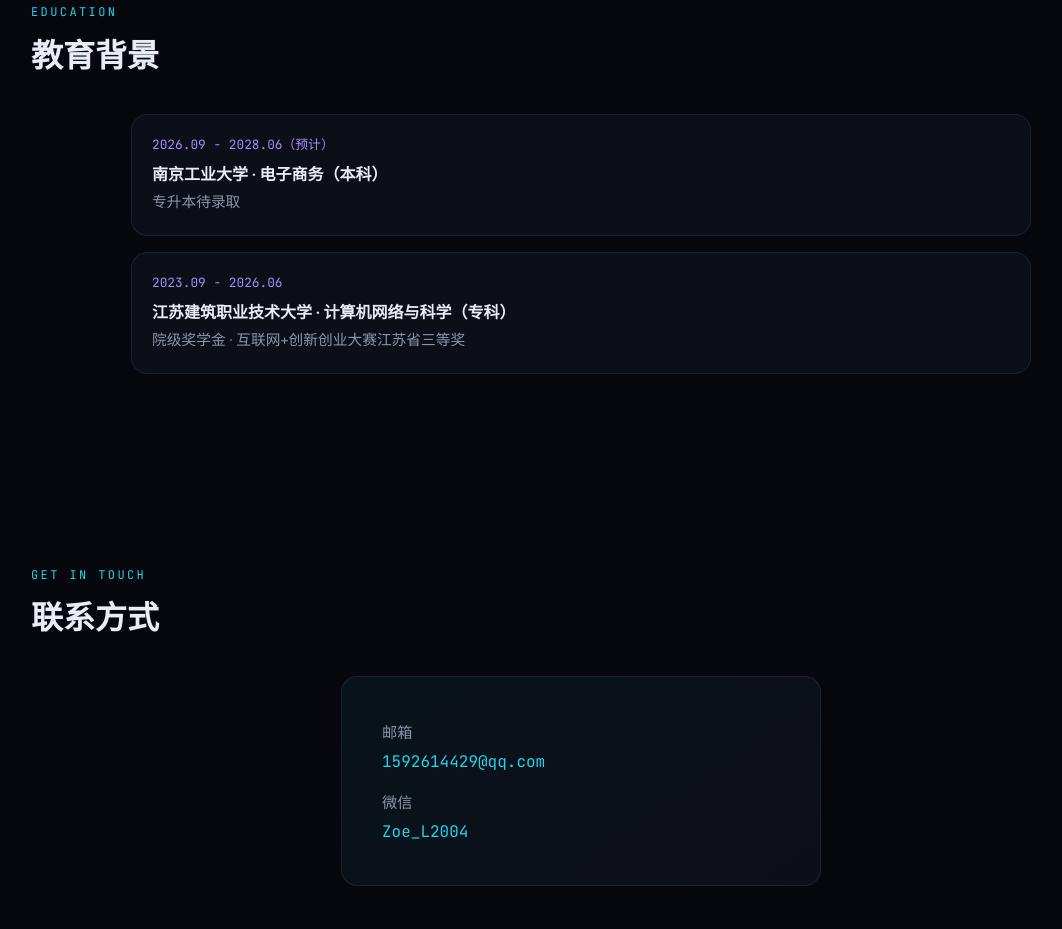
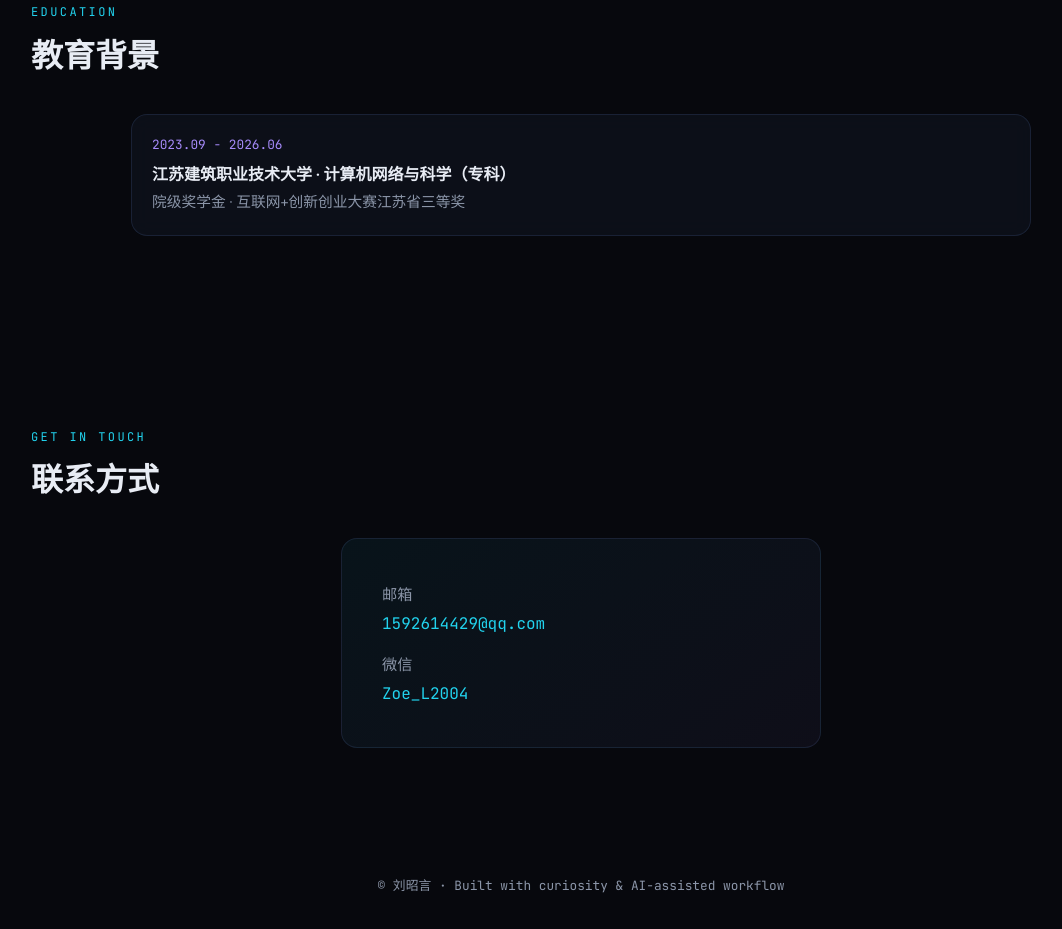
Before and after one commit to ccc11s/liuzhaoyan.github.io, a plain HTML site: page index.html in a window 1280 px wide. Shown: the part 3420-4349 px from the top of the page, without its empty margins (59-1121 px from the left). Drawn offline with Linux system fonts and the light colour scheme.

Commit message:
Add files via upload

```diff
--- a/index.html
+++ b/index.html
@@ -347,11 +347,6 @@
         <h2 class="section-heading reveal">教育背景</h2>
         <div class="edu-list">
           <div class="edu-item reveal">
-            <div class="edu-time">2026.09 - 2028.06（预计）</div>
-            <div class="edu-school">南京工业大学 · 电子商务（本科）</div>
-            <div class="edu-meta">专升本待录取</div>
-          </div>
-          <div class="edu-item reveal">
             <div class="edu-time">2023.09 - 2026.06</div>
             <div class="edu-school">江苏建筑职业技术大学 · 计算机网络与科学（专科）</div>
             <div class="edu-meta">院级奖学金 · 互联网+创新创业大赛江苏省三等奖</div>
```
